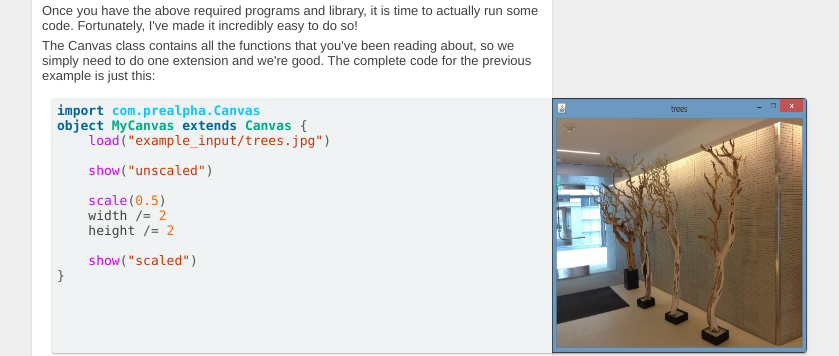
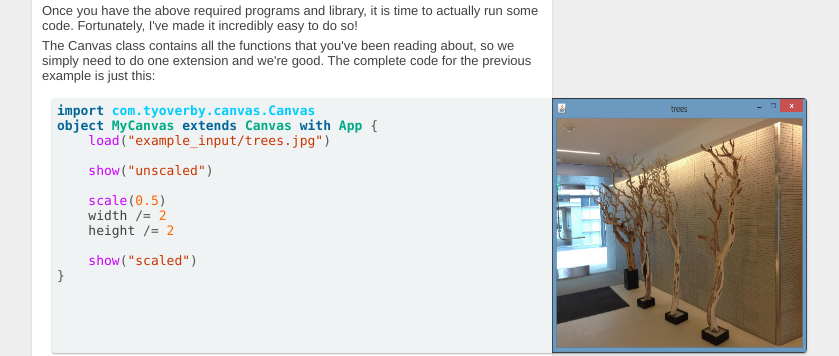
Before and after one commit to TyOverby/CanvaS, a Jekyll site: the page built from index.html, in a window 1280 px wide and 900 px high, scrolled down 3353 px. Shown: the part 447-803 px from the top of the window, without its empty margins (288-1127 px from the left). Built offline with Jekyll 4.4.1, drawn with Linux system fonts in a browser that asks for light colours.

Commit message:
corrected typo regarding the package and running details

```diff
--- a/index.html
+++ b/index.html
@@ -273,8 +273,8 @@ Canvas and then access the 'imageBuffer' field on it.
 
 {% include code %}
 {% highlight scala %}
-import com.prealpha.Canvas
-object MyCanvas extends Canvas {
+import com.tyoverby.canvas.Canvas
+object MyCanvas extends Canvas with App {
     load("example_input/trees.jpg")
 
     show("unscaled")
```
Also changed, not shown: baloons.png (added), mario.jpg (added), mario_out.png (added), scary.png (added), ty.png (added).
